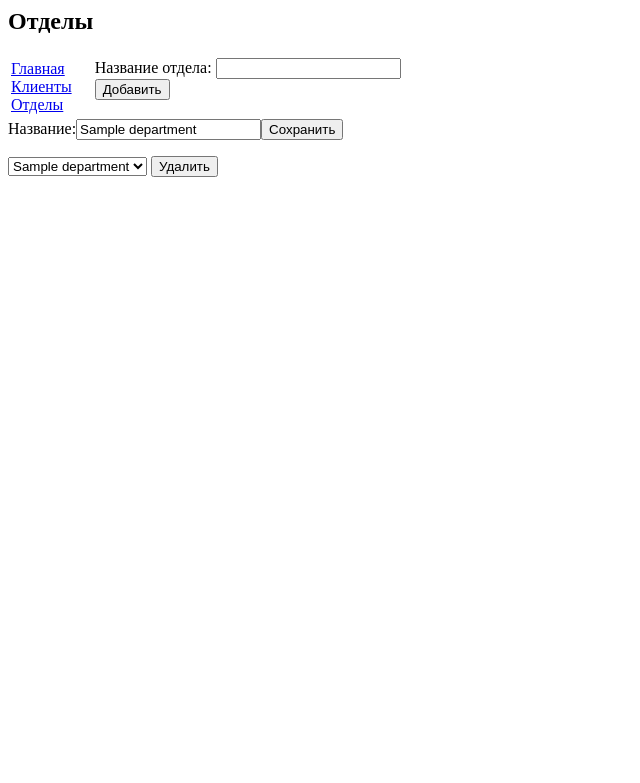
After one commit to drypa/social_assistance, a PHP site: page /departments.php in a window 1280 px wide. The commit adds this page. Shown: the top 783 px of the page, without its empty margins (0-640 px from the left). Run offline with PHP 8.4, Linux system fonts and the light colour scheme; tables that the repository leaves empty hold one stand-in row (values such as "Sample post").

Commit message:
departments crud

```diff
--- a/clients.php
+++ b/clients.php
@@ -63,6 +63,7 @@ mysql_free_result($mysql_query);
         <td class='menu'>
             <a href="index.php">Главная</a>
             <a href="clients.php">Клиенты</a>
+            <a href="departments.php">Отделы</a>
         </td>
         <td>
             <form action="clients.php" method="post">
--- /dev/null
+++ b/departments.php
@@ -0,0 +1,93 @@
+<html>
+<head>
+    <meta http-equiv="Content-Type" content="text/html; charset=utf-8"/>
+    <link href="style.css" type="text/css" rel="stylesheet">
+</head>
+
+<body>
+<h2>Отделы</h2>
+<?php
+
+$myConnect = mysql_connect('localhost:3306', 'root', '123456');
+if (!$myConnect) {
+    die (mysql_error());
+}
+mysql_select_db('social', $myConnect);
+mysql_set_charset('utf8');
+
+if (isset($_POST["add"])) {
+    $name = $_POST["name"];
+    mysql_query("INSERT INTO `departments` (`name`) VALUES ('$name')", $myConnect);
+}
+if (isset($_POST["save"])) {
+    $name = $_POST["name"];
+    $id = $_POST["id"];
+    $query = "update `departments` set `name` ='$name' where `department_id`='$id'";
+    mysql_query($query, $myConnect);
+}
+    if (isset($_POST["delete"])) {
+        $id = $_POST["department"];
+        mysql_query("DELETE from `departments` where `department_id`='$id'", $myConnect);
+    }
+
+
+
+$mysql_query = mysql_query("select * from `departments`", $myConnect);
+if (!$mysql_query) {
+    die(mysql_error());
+}
+$departments = array();
+while ($row = mysql_fetch_array($mysql_query)) {
+    $departments[] = $row;
+}
+mysql_free_result($mysql_query);
+
+?>
+
+
+<table>
+    <tr>
+        <td class='menu'>
+            <a href="index.php">Главная</a>
+            <a href="clients.php">Клиенты</a>
+            <a href="departments.php">Отделы</a>
+        </td>
+        <td>
+            <form action="departments.php" method="post">
+                <div>
+                    <label>Название отдела:
+                        <input type="text" name="name">
+                    </label>
+                </div>
+                <div>
+                    <input name="add" value="Добавить" type="submit"/>
+                </div>
+            </form>
+        </td>
+    </tr>
+</table>
+<?php
+foreach ($departments as $department) {
+    $name = $department["name"];
+    $id = $department["department_id"];
+
+    echo("<form action='departments.php' method='post'>");
+    echo("<input type='hidden' name='id' value='$id' ");
+    echo("<label>Название:<input type='text' name='name' value='$name'></label>");
+    echo("<input name='save' value='Сохранить' type='submit'/></form>");
+}
+?>
+<form action="departments.php" method="post">
+    <select name='department'>
+        <?php
+        foreach ($departments as $department) {
+            $name = $department["name"];
+            $id = $department["department_id"];
+            echo("<option value='$id'>$name</option> ");
+        }
+        ?>
+    </select>
+    <input name='delete' value='Удалить' type='submit'/>
+</form>
+</body>
+</html>
--- a/index.php
+++ b/index.php
@@ -24,6 +24,7 @@ mysql_set_charset('utf8');
         <td class='menu'>
             <a href="index.php">Главная</a>
             <a href="clients.php">Клиенты</a>
+            <a href="departments.php">Отделы</a>
         </td>
         <td></td>
     </tr>
```
